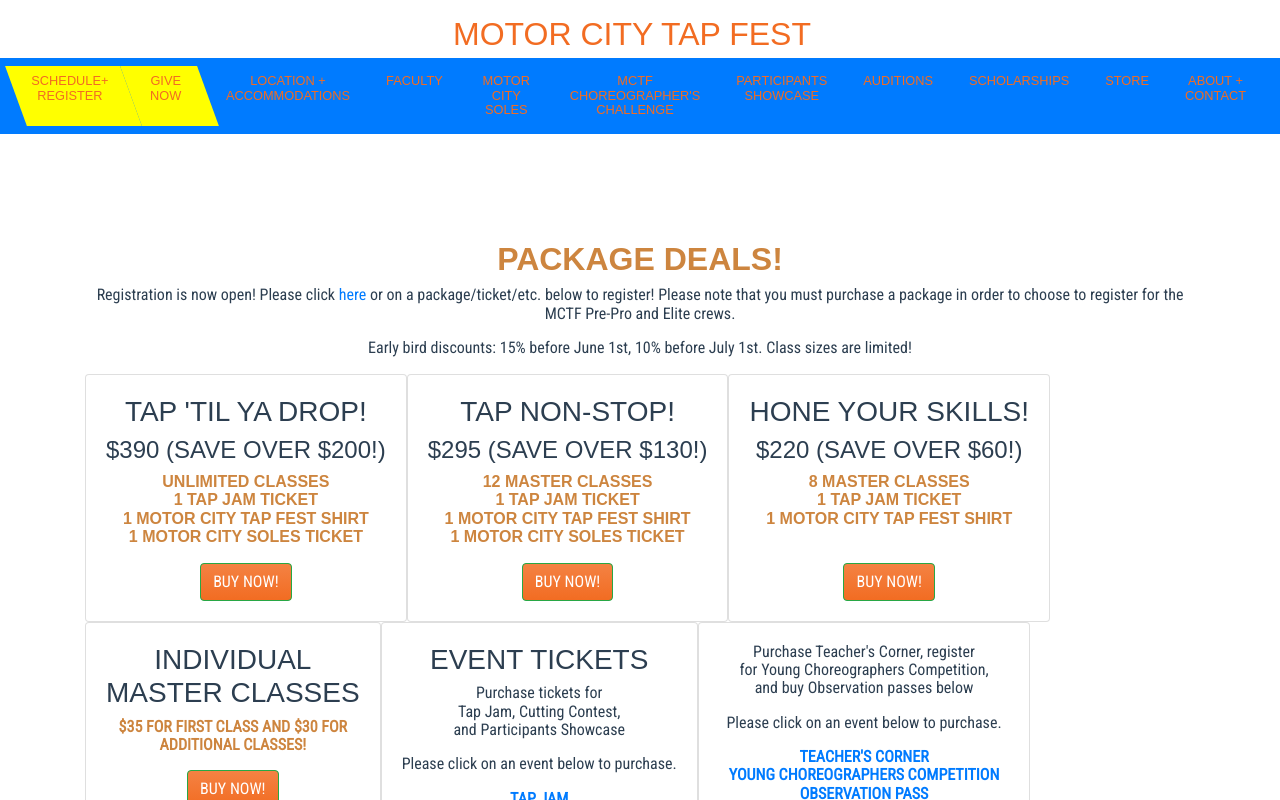
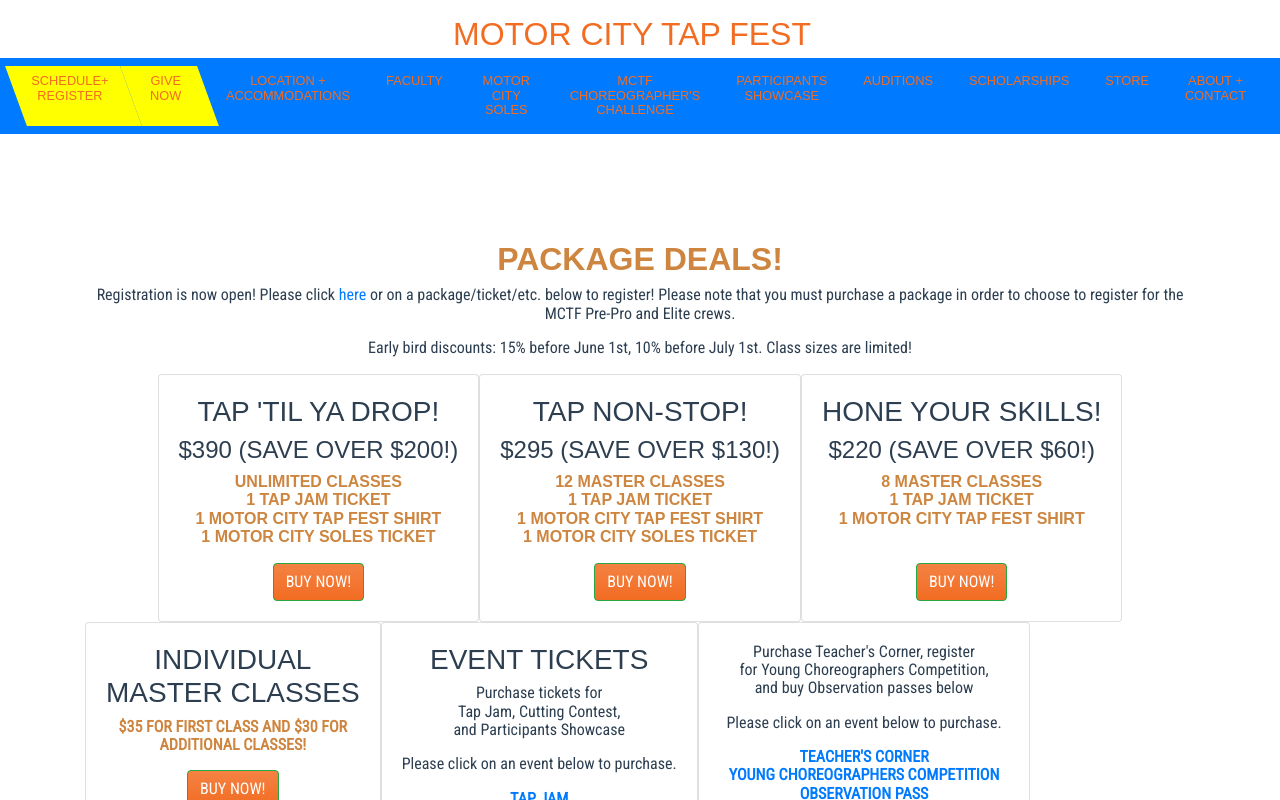
Before and after one commit to jaharonov/new-motor-city-tap-fest, a Vue app: page /#/schedreg in a window 1280 px wide. Shown: the top 800 px of the page. Built offline with nearby package versions, Linux system fonts and the light colour scheme; a web font is replaced by a local one.

Commit message:
fixed alignment reg

```diff
--- a/src/components/SchedReg.vue
+++ b/src/components/SchedReg.vue
@@ -13,7 +13,7 @@
     are limited!
   </p>
 </b-row>
-<b-row>
+<b-row class="justify-content-md-center">
   <b-card>
     <h3>Tap 'Til Ya Drop!</h3>
     <h4>$390 (save over $200!)</h4>
@@ -52,7 +52,7 @@
   </b-card>
 </b-row>
 <b-row>
-  <b-card>
+  <b-card class="justify-content-md-center">
     <h3>Individual<br/> Master Classes</h3>
     <p><strong>$35 for first class and $30 for<br/> additional classes!</strong></p>
 
```
